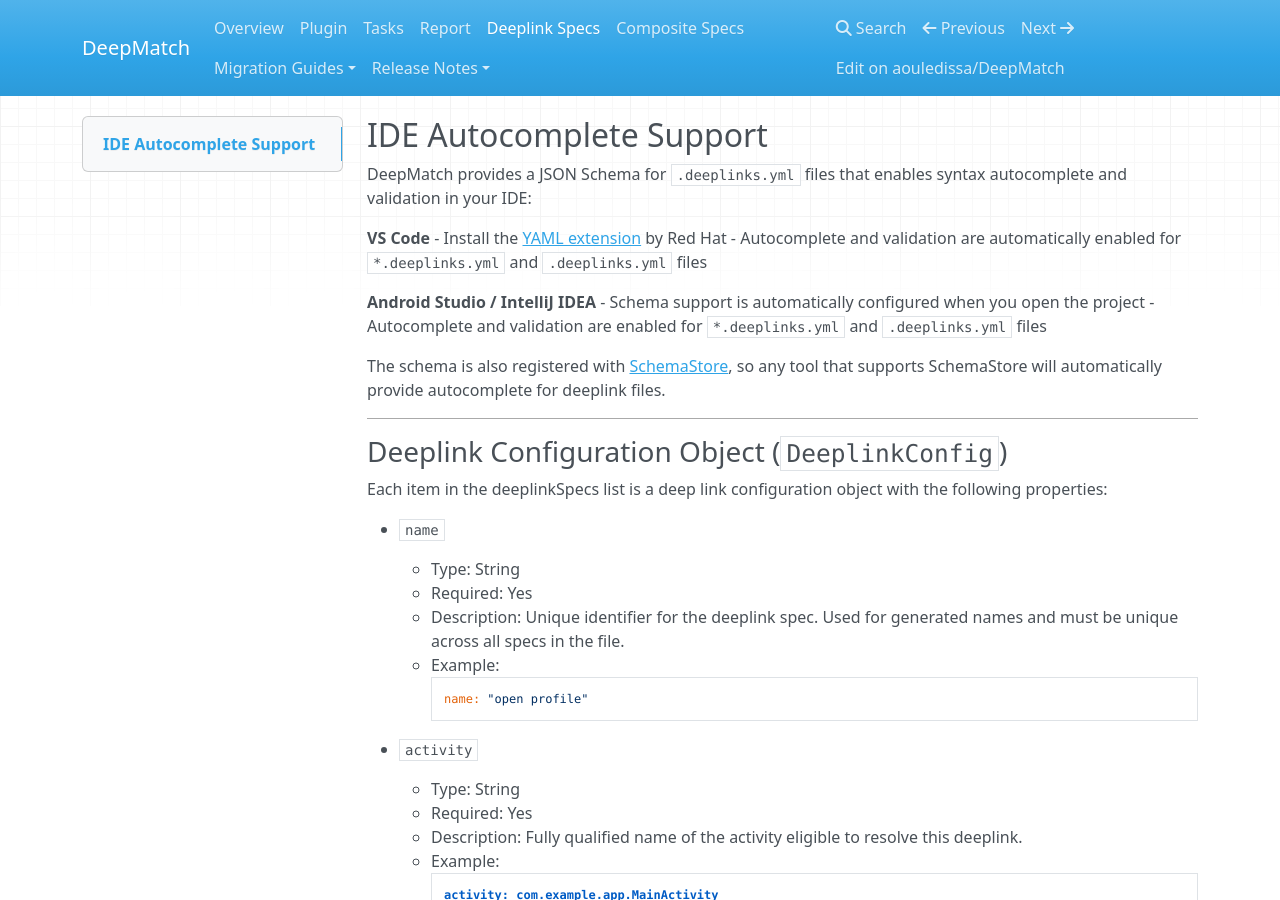
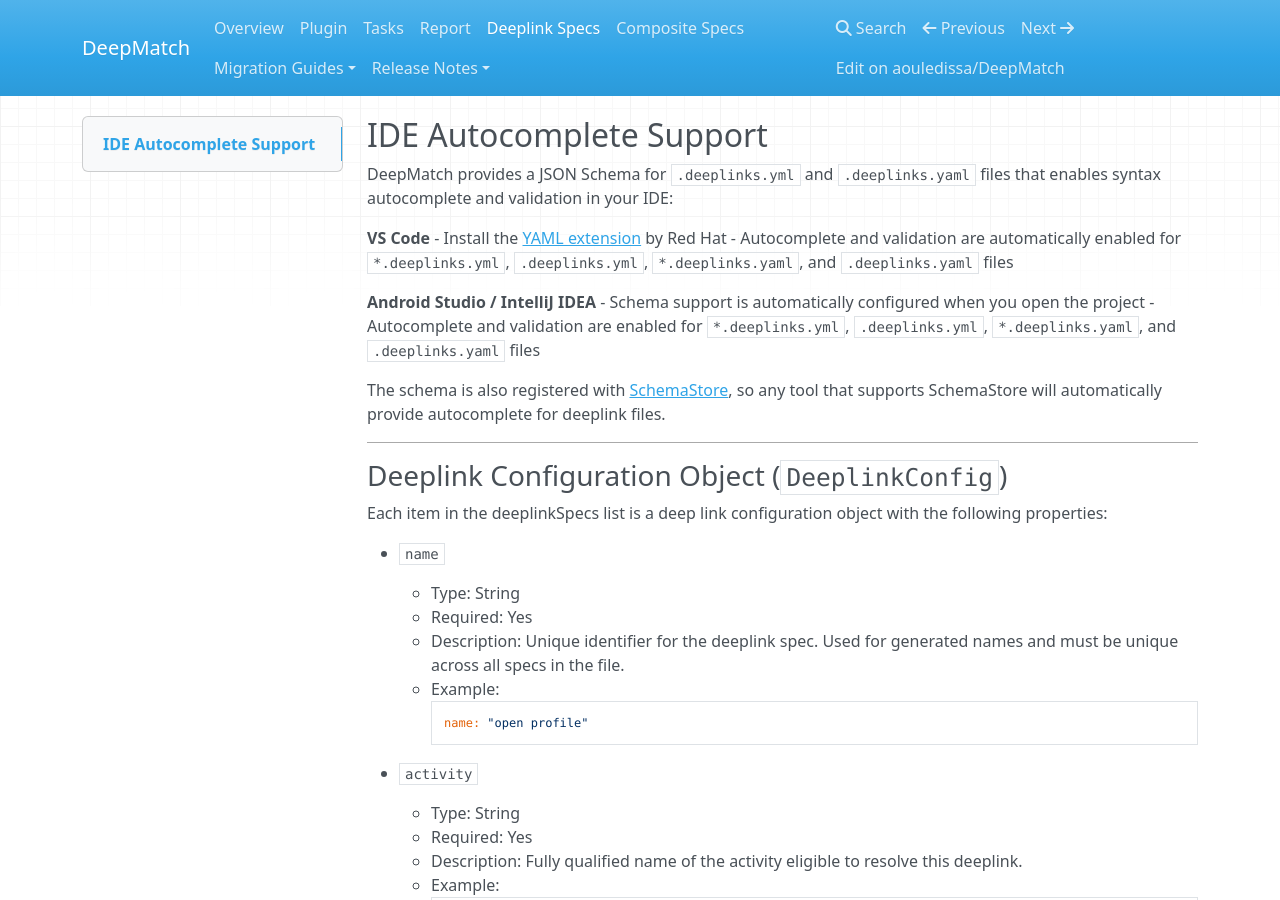
Before and after one commit to aouledissa/deep-match, an MkDocs documentation site: the page built from docs/deeplink-specs.md, in a window 1280 px wide and 900 px high. Built offline with MkDocs 1.6.1, drawn with Linux system fonts in a browser that asks for light colours; nearby versions of some CDN libraries.

Commit message:
add support for yaml extension

```diff
--- a/docs/deeplink-specs.md
+++ b/docs/deeplink-specs.md
@@ -1,14 +1,14 @@
 ## IDE Autocomplete Support
 
-DeepMatch provides a JSON Schema for `.deeplinks.yml` files that enables syntax autocomplete and validation in your IDE:
+DeepMatch provides a JSON Schema for `.deeplinks.yml` and `.deeplinks.yaml` files that enables syntax autocomplete and validation in your IDE:
 
 **VS Code**
 - Install the [YAML extension](https://marketplace.visualstudio.com/items?itemName=redhat.vscode-yaml) by Red Hat
-- Autocomplete and validation are automatically enabled for `*.deeplinks.yml` and `.deeplinks.yml` files
+- Autocomplete and validation are automatically enabled for `*.deeplinks.yml`, `.deeplinks.yml`, `*.deeplinks.yaml`, and `.deeplinks.yaml` files
 
 **Android Studio / IntelliJ IDEA**
 - Schema support is automatically configured when you open the project
-- Autocomplete and validation are enabled for `*.deeplinks.yml` and `.deeplinks.yml` files
+- Autocomplete and validation are enabled for `*.deeplinks.yml`, `.deeplinks.yml`, `*.deeplinks.yaml`, and `.deeplinks.yaml` files
 
 The schema is also registered with [SchemaStore](https://www.schemastore.org/), so any tool that supports SchemaStore will automatically provide autocomplete for deeplink files.
 
```
Also changed, not shown: 2 other files.
